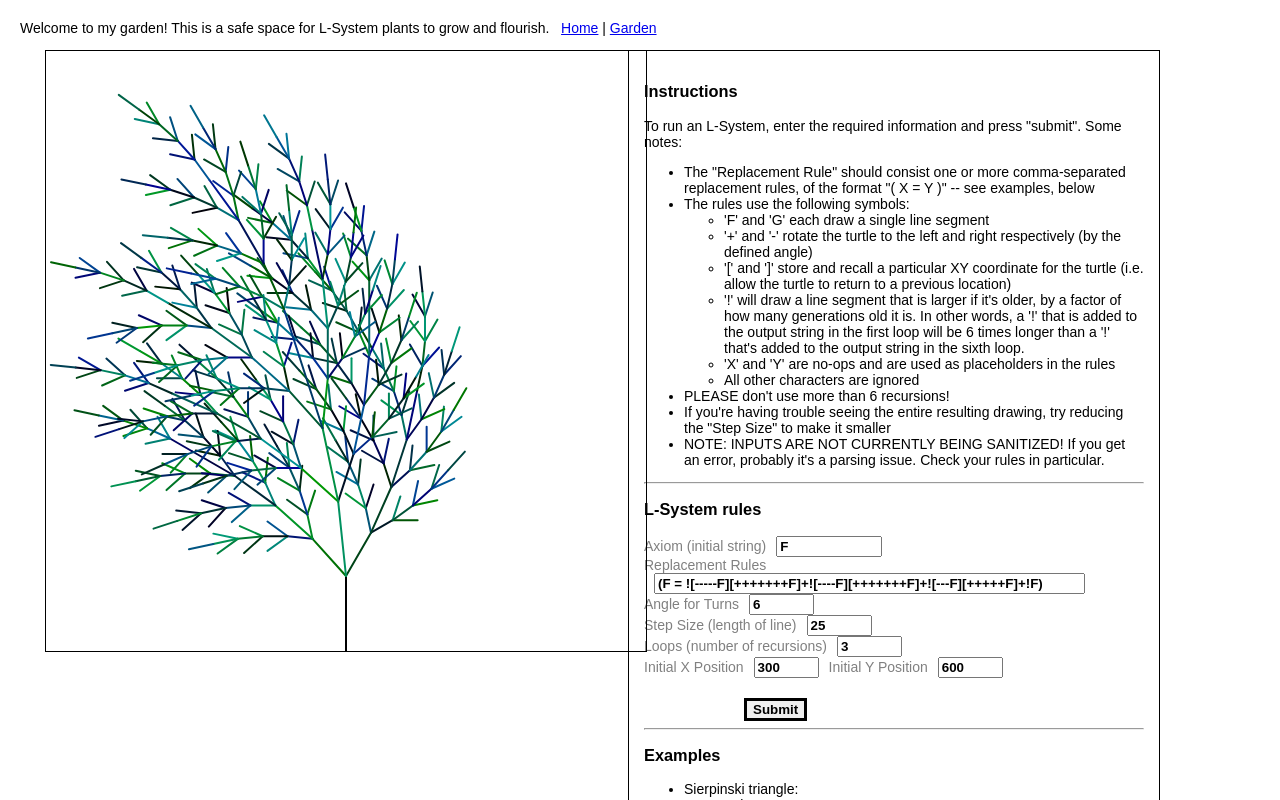
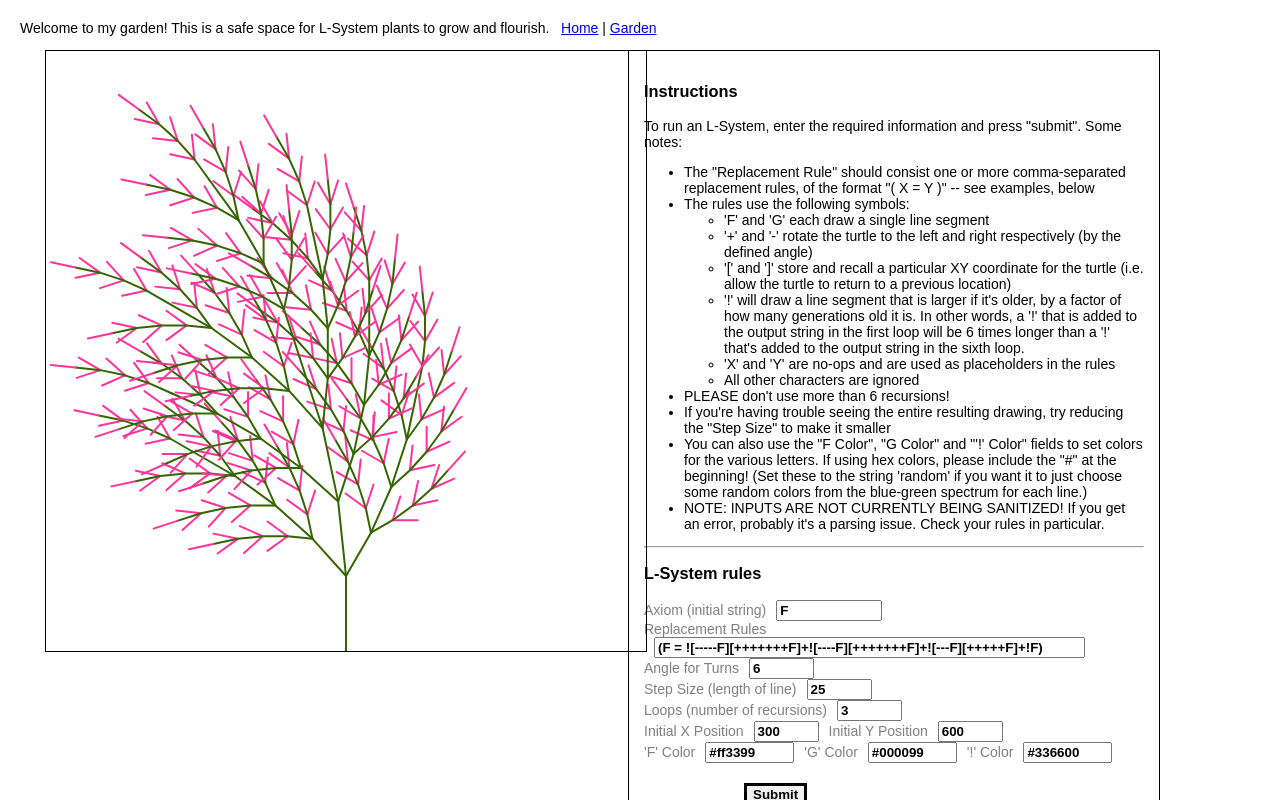
Before and after one commit to hd23408/reactive-garden, a React (Create React App) app: page / in a window 1280 px wide. Shown: the top 800 px of the page. Built offline with nearby package versions, Linux system fonts and the light colour scheme.

Commit message:
Added color picking!!

```diff
--- a/src/Form.js
+++ b/src/Form.js
@@ -11,7 +11,10 @@ class Form extends Component {
       replacements: props.rule.replacements,
       loops: props.rule.loops,
       startX: props.rule.startX,
-      startY: props.rule.startY
+      startY: props.rule.startY,
+      fColor: props.rule.fColor,
+      gColor: props.rule.gColor,
+      bangColor: props.rule.bangColor,
     }
 
     this.state = this.initialState
@@ -36,7 +39,10 @@ class Form extends Component {
       replacements,
       loops,
       startX,
-      startY } = this.state;
+      startY,
+      fColor,
+      gColor,
+      bangColor } = this.state;
 
     return (
 
@@ -60,6 +66,9 @@ class Form extends Component {
         </li>
         <li>PLEASE don't use more than 6 recursions!</li>
         <li>If you're having trouble seeing the entire resulting drawing, try reducing the "Step Size" to make it smaller</li>
+        <li>You can also use the "F Color", "G Color" and "'!' Color" fields to set colors for the various letters. If using hex colors,
+          please include the "#" at the beginning! (Set these to the string 'random' if you want it to just
+          choose some random colors from the blue-green spectrum for each line.)</li>
         <li>NOTE: INPUTS ARE NOT CURRENTLY BEING SANITIZED! If you get an error, probably it's a parsing issue. Check your rules in particular.</li>
         </ul>
       </div>
@@ -126,6 +135,29 @@ class Form extends Component {
           name="startY"
           size="5"
           value={startY}
+          onChange={this.handleChange} />
+
+        <br />
+        <label>'F' Color</label>
+        <input
+          type="text"
+          name="fColor"
+          size="8"
+          value={fColor}
+          onChange={this.handleChange} />
+        <label>'G' Color</label>
+        <input
+          type="text"
+          name="gColor"
+          size="8"
+          value={gColor}
+          onChange={this.handleChange} />
+        <label>'!' Color</label>
+        <input
+          type="text"
+          name="bangColor"
+          size="8"
+          value={bangColor}
           onChange={this.handleChange} />
 
         <br />
--- a/src/Home.js
+++ b/src/Home.js
@@ -15,7 +15,10 @@ class Home extends Component {
         replacements: '(F = ![-----F][+++++++F]+![----F][+++++++F]+![---F][+++++F]+!F)',
         loops: '3',
         startX: '300',
-        startY: '600'
+        startY: '600',
+        fColor: '#ff3399',
+        gColor: '#000099',
+        bangColor: '#336600'
       }
     }
 
--- a/src/LSystem.js
+++ b/src/LSystem.js
@@ -14,6 +14,9 @@ class LSystem extends Component {
         angle: The angle to turn when turning
         startX: The X position at which to start drawing
         startY: The Y position at which to start drawing
+        fColor,
+        gColor,
+        bangColor: The color codes to use for F, G, and ! lines respectively (defaults to "random")
         grow: Boolean saying whether to draw the growing process or jump straight to the final design
     */
     super(props);
@@ -164,6 +167,18 @@ class LSystem extends Component {
     const currentRule = this.props.rule;
     const colorful = ('colorful' in this.props && this.props.colorful.toLowerCase() === 'true');
 
+    var fColor = "random";
+    if ('fColor' in currentRule) fColor = currentRule.fColor;
+    fColor = fColor.toUpperCase();
+
+    var gColor = "random";
+    if ('gColor' in currentRule) gColor = currentRule.gColor;
+    gColor = gColor.toUpperCase();
+
+    var bangColor = "random";
+    if ('bangColor' in currentRule) bangColor = currentRule.bangColor;
+    bangColor = bangColor.toUpperCase();
+
     var currentAngle = 90;
     var currentX = Number(currentRule.startX);
     var currentY = Number(currentRule.startY);
@@ -184,15 +199,15 @@ class LSystem extends Component {
 
     // For each character in the string
     for (var i = 0; i < instructions.length; i++) {
-      const c = instructions.charAt(i);
+      const c = instructions.charAt(i).toUpperCase();
 
       // If we want this to be 'colorful' then just for variety,
       // let's add a random color (in the blue/green
       // colorspace) to each line we draw.
       // TODO: Make this ombre as it recurses or something clever like that
       if (colorful) {
+        colorSeed = Math.floor(Math.random() * Math.floor(9999));
         newColor = "#00" + String(colorSeed).padStart(4, '0');
-        colorSeed = Math.floor(Math.random() * Math.floor(9999));
       }
 
       if (c === 'F' || c === 'G') {
@@ -201,6 +216,9 @@ class LSystem extends Component {
         currentX = currentX + step * Math.cos(this.toRadians(currentAngle));
         currentY = currentY - step * Math.sin(this.toRadians(currentAngle));
         const point2 = new Immutable.Map({x: currentX, y: currentY,});
+
+        if (c === 'F' && fColor != 'RANDOM') newColor = fColor;
+        if (c === 'G' && gColor != 'RANDOM') newColor = gColor;
 
         turtleLines.lines = turtleLines.lines.push(Immutable.Map({
           line: Immutable.List([point1, point2]),
@@ -217,6 +235,8 @@ class LSystem extends Component {
         // And skootch forward to the end of the "*"s (less one, because the
         // loop will add one to us regardless)
         i = i + n - 1;
+
+        if (bangColor != 'RANDOM') newColor = bangColor;
 
         // And finally, add a line of the appropriate size
         const point1 = new Immutable.Map({x: currentX, y: currentY,});
```
